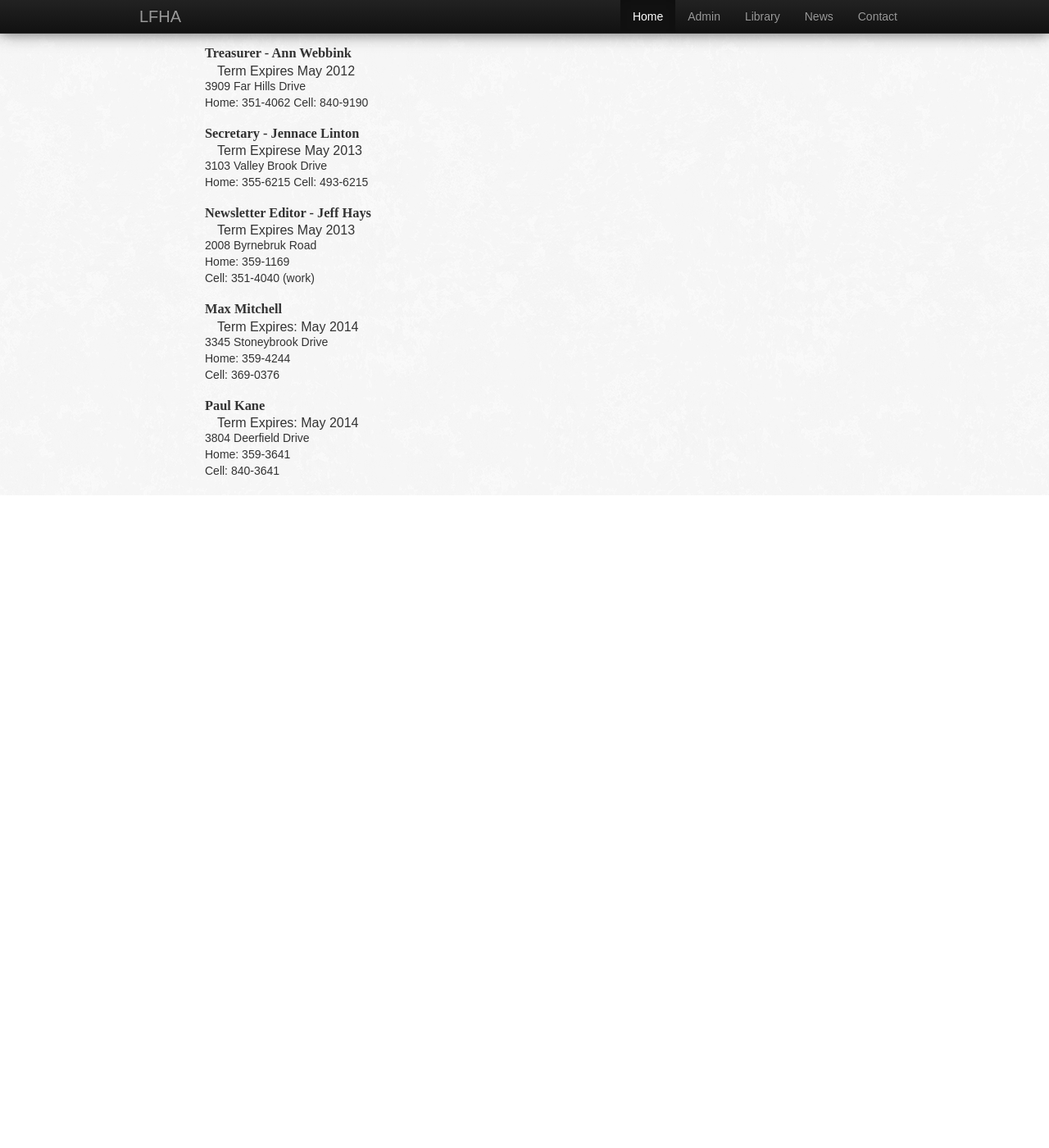
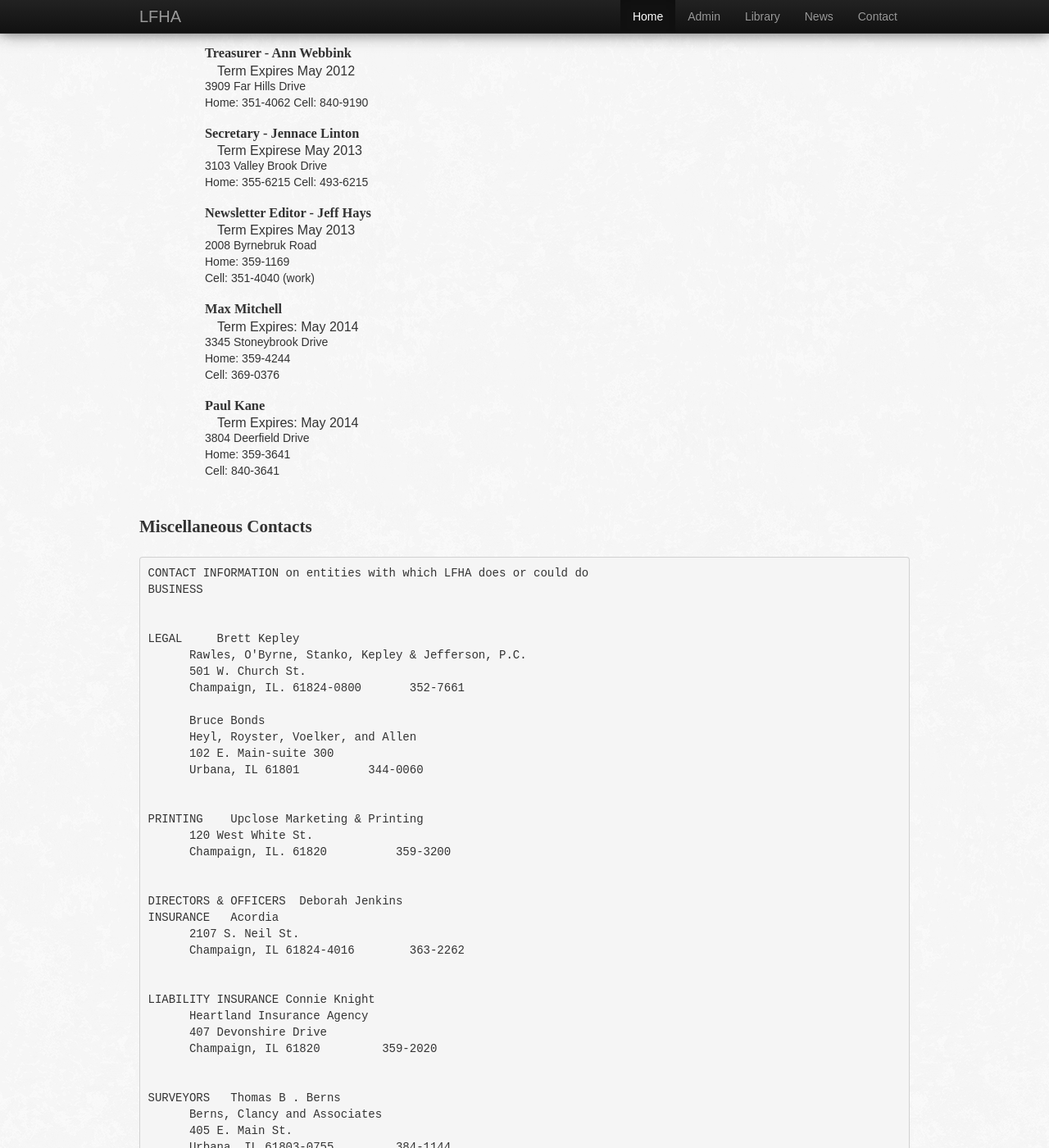
Before and after one commit to LincolnShireFields/lincolnshirefields.github.io, a Jekyll site: the page built from contact.html, in a window 1280 px wide and 1400 px high, scrolled down 503 px. Shown: the whole window at 82% size. Built offline with Jekyll 4.4.1, drawn with Linux system fonts in a browser that asks for light colours; nearby versions of some CDN libraries; some web fonts are replaced; Markdown is read by kramdown in place of the engine named in the settings; before the commit the page ends 1107 px from its top, so only the background shows below that; some of the changed text lies outside the part shown.

Commit message:
Add miscellaneous contacts

```diff
--- a/contact.html
+++ b/contact.html
@@ -60,3 +60,105 @@ tagline: Contact information for the HOA. <a href="/contact.html#closing">Reques
     </div>
   </div>
 </div>
+
+<h2>Miscellaneous Contacts</h2>
+
+<pre>
+CONTACT INFORMATION on entities with which LFHA does or could do
+BUSINESS
+
+
+LEGAL     Brett Kepley
+      Rawles, O'Byrne, Stanko, Kepley & Jefferson, P.C.
+      501 W. Church St.
+      Champaign, IL. 61824-0800       352-7661
+
+      Bruce Bonds
+      Heyl, Royster, Voelker, and Allen
+      102 E. Main-suite 300
+      Urbana, IL 61801          344-0060
+
+
+PRINTING    Upclose Marketing & Printing
+      120 West White St.
+      Champaign, IL. 61820          359-3200
+
+
+DIRECTORS & OFFICERS  Deborah Jenkins
+INSURANCE   Acordia
+      2107 S. Neil St.
+      Champaign, IL 61824-4016        363-2262
+
+
+LIABILITY INSURANCE Connie Knight
+      Heartland Insurance Agency
+      407 Devonshire Drive
+      Champaign, IL 61820         359-2020
+
+
+SURVEYORS   Thomas B . Berns
+      Berns, Clancy and Associates
+      405 E. Main St.
+      Urbana, IL 61803-0755         384-1144
+
+
+STATE     State Police (non-emergency)
+      Pesotum, IL           265-0050
+
+
+CITY of CHAMPAIGN Legal Department - Ordinance Violations
+      102 North Neil
+      Champaign, IL 61820       403-8765
+
+
+COUNTY      Champaign County Recorder's Office
+      1776 E. Washington St.
+      Urbana, IL 61801        384-3760
+
+      Champaign County Sheriff's Office
+      204 East Main
+      Urbana, IL 61801        333-8911
+
+      Champaign County Animal Control
+      Animal At Large & Barking Dogs
+      1905 East Main
+      Urbana, IL 61801        333-8911
+
+      Champaign County Animal Control
+      Animal Control Warden (Stephanie Joos)
+      210 South Art Bartell Road
+      Urbana, IL 61801        384-3798
+
+      C. C. Department of Planning & Zoning
+      1776 East Washington
+      Urbana, IL 61801        384-3708
+
+
+TOWNSHIP    Bill Rodemoyer
+      Champaign Township Assessor
+      3900 Kearns Drive
+      Champaign, IL 61821       359-2411
+
+      Dave McGath
+      Champaign Township Road District Commissioner
+      3900 Kearns Drive
+      Champaign, IL 61821       352-0321
+
+
+LFCC GOLF COURSE  Lincolnshire Fields Country Club
+      2000 Byrnebruk Drive
+      Champaign, IL 61822
+      Mr. Thomas (room reservations)      352-0893
+      Scott Warner (grounds)        352-0370
+
+
+LFHA Lake Association   Mr. Dave Purgett      398-4172
+
+
+Phinney Br. Drainage Dist.  Mr. Bill Ackerman     359-0445
+
+Copper Slough D. District Mr. Charles Breen     863-2290
+
+Fountain Head D. District Mr. John Fraunhoffer      351-6268
+
+</p>
--- a/index.html
+++ b/index.html
@@ -26,6 +26,7 @@ tagline: 'Premier South West Champaign Neighborhood with accompaning <a target="
     </div>
   </div>
 </div>
+
 <h2>LFHA History</h2>
 
 <p>The Lincolnshire Fields Homeowners Association (LFHA) was incorporated on January 26, 1967 as a 501(c)4 Social Welfare Organization to promote the health, safety, and welfare of the residents within the subdivision.&nbsp;&nbsp;Its membership is comprised of the owners of the some 451 residences in the Lincolnshire Fields Subdivision located in Champaign County, Illinois.</p>
```
